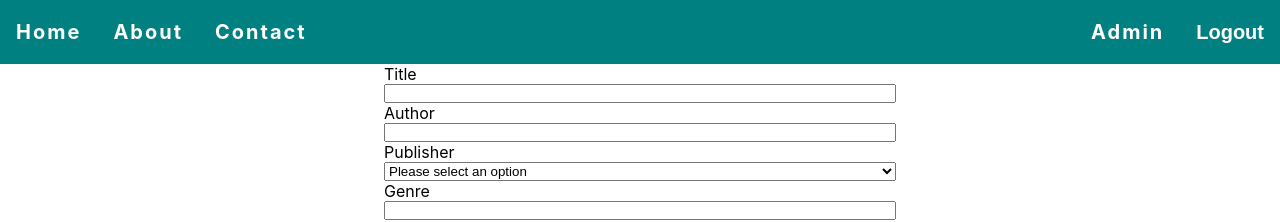
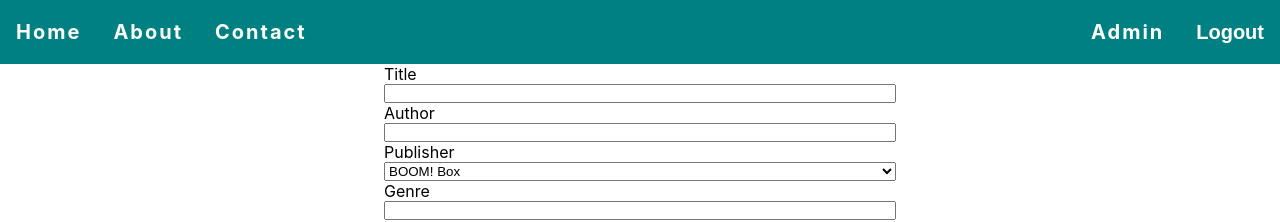
Before and after one commit to yusufalp/carols-bookstore-client, a React (Create React App) app: page /books/1/update in a window 1280 px wide. Shown: the top 222 px of the page. Built offline with nearby package versions, Linux system fonts and the light colour scheme; no server answers; sample sign-in values are in the browser's storage.

Commit message:
formatted by prettier

```diff
--- a/src/components/Update.js
+++ b/src/components/Update.js
@@ -91,7 +91,9 @@ const Update = () => {
             onChange={handleFormFieldChange}
             required
           >
-            <option value="">Please select an option</option>
+            <option value="" disabled>
+              Please select an option
+            </option>
             <option value="BOOM! Box">BOOM! Box</option>
             <option value="DC Comics">DC Comics</option>
             <option value="Harry N. Abrams">Harry N. Abrams</option>
```
